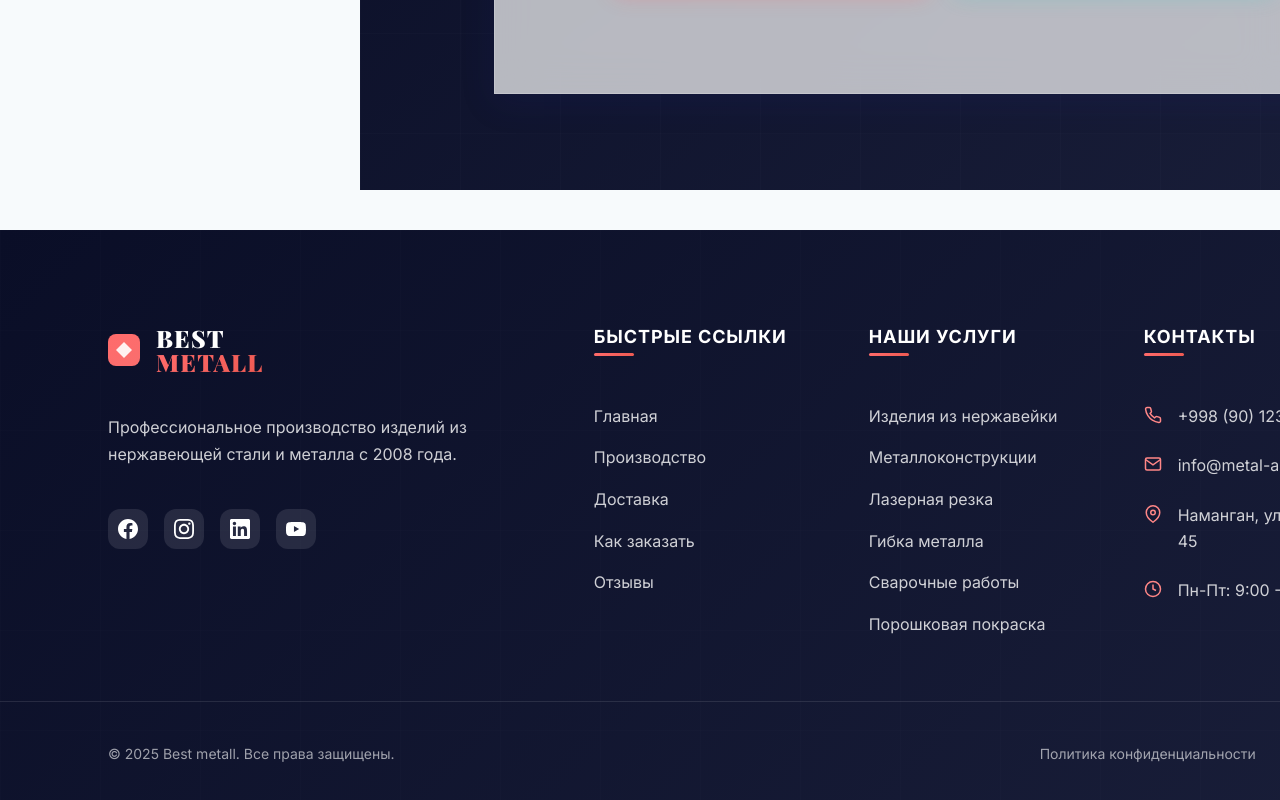
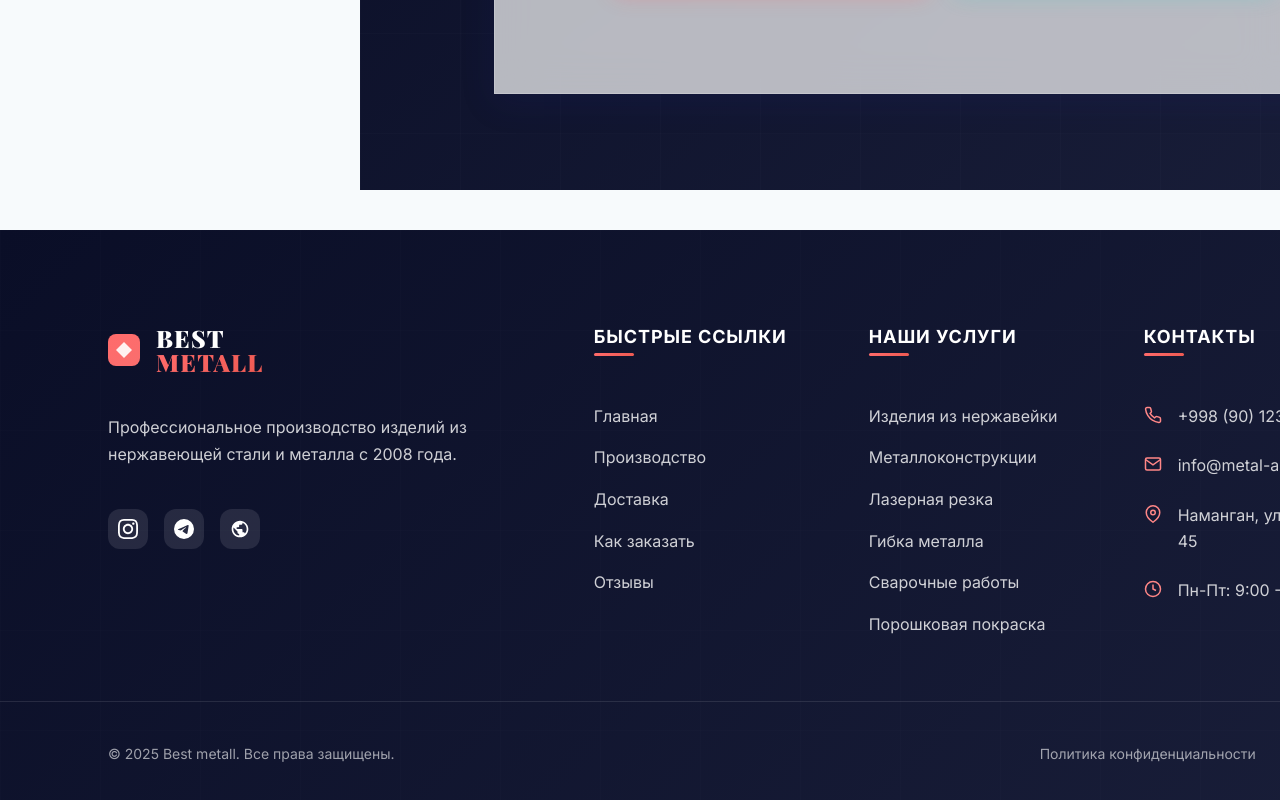
Before and after one commit to Namoneo/bestmetall, an Angular app: page / in a window 1280 px wide. Shown: the part 2874-3674 px from the top of the page. Built offline with nearby package versions, Linux system fonts and the light colour scheme.

Commit message:
Update social links: Instagram @perilauz, Telegram @perilauzz, Website bestmetall.uz

```diff
--- a/src/app/components/layout/footer/footer.html
+++ b/src/app/components/layout/footer/footer.html
@@ -26,32 +26,21 @@
             {{ translationService.translations().footer.description }}
           </p>
           <div class="social-links">
-            <a href="#" class="social-link" aria-label="Facebook">
-              <svg width="20" height="20" viewBox="0 0 24 24" fill="currentColor">
-                <path
-                  d="M24 12.073c0-6.627-5.373-12-12-12s-12 5.373-12 12c0 5.99 4.388 10.954 10.125 11.854v-8.385H7.078v-3.47h3.047V9.43c0-3.007 1.792-4.669 4.533-4.669 1.312 0 2.686.235 2.686.235v2.953H15.83c-1.491 0-1.956.925-1.956 1.874v2.25h3.328l-.532 3.47h-2.796v8.385C19.612 23.027 24 18.062 24 12.073z"
-                />
-              </svg>
-            </a>
-            <a href="#" class="social-link" aria-label="Instagram">
+            <a href="https://instagram.com/perilauz" target="_blank" class="social-link" aria-label="Instagram">
               <svg width="20" height="20" viewBox="0 0 24 24" fill="currentColor">
                 <path
                   d="M12 2.163c3.204 0 3.584.012 4.85.07 3.252.148 4.771 1.691 4.919 4.919.058 1.265.069 1.645.069 4.849 0 3.205-.012 3.584-.069 4.849-.149 3.225-1.664 4.771-4.919 4.919-1.266.058-1.644.07-4.85.07-3.204 0-3.584-.012-4.849-.07-3.26-.149-4.771-1.699-4.919-4.92-.058-1.265-.07-1.644-.07-4.849 0-3.204.013-3.583.07-4.849.149-3.227 1.664-4.771 4.919-4.919 1.266-.057 1.645-.069 4.849-.069zm0-2.163c-3.259 0-3.667.014-4.947.072-4.358.2-6.78 2.618-6.98 6.98-.059 1.281-.073 1.689-.073 4.948 0 3.259.014 3.668.072 4.948.2 4.358 2.618 6.78 6.98 6.98 1.281.058 1.689.072 4.948.072 3.259 0 3.668-.014 4.948-.072 4.354-.2 6.782-2.618 6.979-6.98.059-1.28.073-1.689.073-4.948 0-3.259-.014-3.667-.072-4.947-.196-4.354-2.617-6.78-6.979-6.98-1.281-.059-1.69-.073-4.949-.073zm0 5.838c-3.403 0-6.162 2.759-6.162 6.162s2.759 6.163 6.162 6.163 6.162-2.759 6.162-6.163c0-3.403-2.759-6.162-6.162-6.162zm0 10.162c-2.209 0-4-1.79-4-4 0-2.209 1.791-4 4-4s4 1.791 4 4c0 2.21-1.791 4-4 4zm6.406-11.845c-.796 0-1.441.645-1.441 1.44s.645 1.44 1.441 1.44c.795 0 1.439-.645 1.439-1.44s-.644-1.44-1.439-1.44z"
                 />
               </svg>
             </a>
-            <a href="#" class="social-link" aria-label="LinkedIn">
+            <a href="https://t.me/perilauzz" target="_blank" class="social-link" aria-label="Telegram">
               <svg width="20" height="20" viewBox="0 0 24 24" fill="currentColor">
-                <path
-                  d="M20.447 20.452h-3.554v-5.569c0-1.328-.027-3.037-1.852-3.037-1.853 0-2.136 1.445-2.136 2.939v5.667H9.351V9h3.414v1.561h.046c.477-.9 1.637-1.85 3.37-1.85 3.601 0 4.267 2.37 4.267 5.455v6.286zM5.337 7.433c-1.144 0-2.063-.926-2.063-2.065 0-1.138.92-2.063 2.063-2.063 1.14 0 2.064.925 2.064 2.063 0 1.139-.925 2.065-2.064 2.065zm1.782 13.019H3.555V9h3.564v11.452zM22.225 0H1.771C.792 0 0 .774 0 1.729v20.542C0 23.227.792 24 1.771 24h20.451C23.2 24 24 23.227 24 22.271V1.729C24 .774 23.2 0 22.222 0h.003z"
-                />
+                <path d="M11.944 0A12 12 0 0 0 0 12a12 12 0 0 0 12 12 12 12 0 0 0 12-12A12 12 0 0 0 12 0a12 12 0 0 0-.056 0zm4.962 7.224c.1-.002.321.023.465.14a.506.506 0 0 1 .171.325c.016.093.036.306.02.472-.18 1.898-.962 6.502-1.36 8.627-.168.9-.499 1.201-.82 1.23-.696.065-1.225-.46-1.9-.902-1.056-.693-1.653-1.124-2.678-1.8-1.185-.78-.417-1.21.258-1.91.177-.184 3.247-2.977 3.307-3.23.007-.032.014-.15-.056-.212s-.174-.041-.249-.024c-.106.024-1.793 1.14-5.061 3.345-.48.33-.913.49-1.302.48-.428-.008-1.252-.241-1.865-.44-.752-.245-1.349-.374-1.297-.789.027-.216.325-.437.893-.663 3.498-1.524 5.83-2.529 6.998-3.014 3.332-1.386 4.025-1.627 4.476-1.635z"/>
               </svg>
             </a>
-            <a href="#" class="social-link" aria-label="YouTube">
+            <a href="https://bestmetall.uz" target="_blank" class="social-link" aria-label="Website">
               <svg width="20" height="20" viewBox="0 0 24 24" fill="currentColor">
-                <path
-                  d="M23.498 6.186a3.016 3.016 0 0 0-2.122-2.136C19.505 3.545 12 3.545 12 3.545s-7.505 0-9.377.505A3.017 3.017 0 0 0 .502 6.186C0 8.07 0 12 0 12s0 3.93.502 5.814a3.016 3.016 0 0 0 2.122 2.136c1.871.505 9.376.505 9.376.505s7.505 0 9.377-.505a3.015 3.015 0 0 0 2.122-2.136C24 15.93 24 12 24 12s0-3.93-.502-5.814zM9.545 15.568V8.432L15.818 12l-6.273 3.568z"
-                />
+                <path d="M12 2C6.48 2 2 6.48 2 12s4.48 10 10 10 10-4.48 10-10S17.52 2 12 2zm-1 17.93c-3.95-.49-7-3.85-7-7.93 0-.62.08-1.21.21-1.79L9 15v1c0 1.1.9 2 2 2v1.93zm6.9-2.54c-.26-.81-1-1.39-1.9-1.39h-1v-3c0-.55-.45-1-1-1H8v-2h2c.55 0 1-.45 1-1V7h2c1.1 0 2-.9 2-2v-.41c2.93 1.19 5 4.06 5 7.41 0 2.08-.8 3.97-2.1 5.39z"/>
               </svg>
             </a>
           </div>
```
